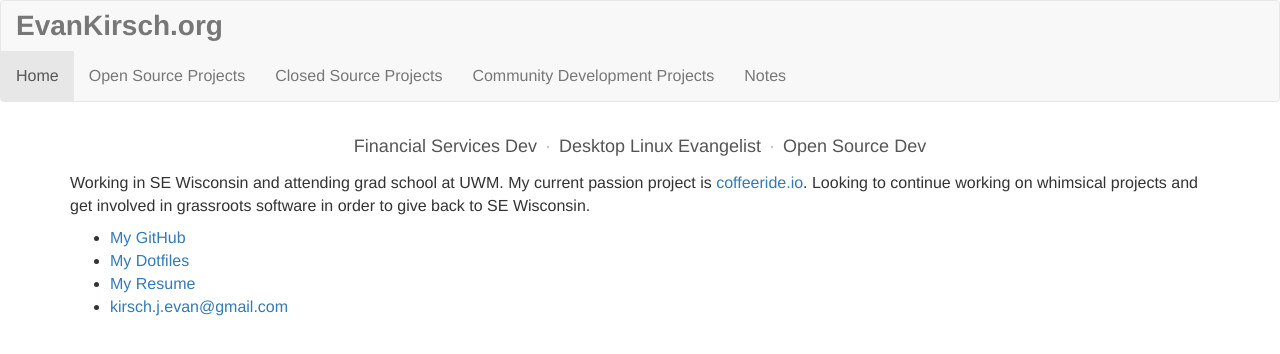
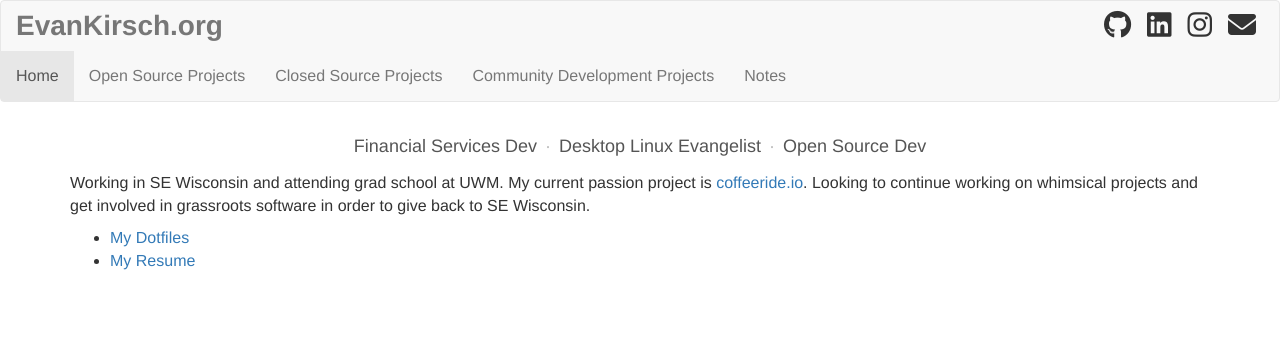
Before and after one commit to EvanKirsch/evankirsch.github.io, a website built with Vite: page index.html in a window 1280 px wide. Built offline with nearby package versions, Linux system fonts and the light colour scheme; no server answers.

Commit message:
Move socials to navbar

```diff
--- a/index.html
+++ b/index.html
@@ -5,6 +5,7 @@
         <link rel="icon" type="image/icon" href="/assets/favicon.ico">
         <link rel="stylesheet" type="text/css" href="./src/style.css" />
         <link rel="stylesheet" href="https://maxcdn.bootstrapcdn.com/bootstrap/3.3.6/css/bootstrap.min.css" />
+        <link rel="stylesheet" href="https://cdnjs.cloudflare.com/ajax/libs/font-awesome/6.7.2/css/all.min.css" />
         <script type="module" src="./src/index.ts"></script>
     </head>
     <body>
--- a/src/navbar/navbar-renderer.ts
+++ b/src/navbar/navbar-renderer.ts
@@ -6,6 +6,16 @@ import { HomeSummaryWidget } from "../widgets/home-summary-widget";
 import { SocialsWidget } from "../widgets/socials-widget";
 
 export class NavbarRenderer {
+
+  private socials = [
+    new _Social("GitHub", "fa-brands fa-github", "https://github.com/EvanKirsch"),
+    new _Social("LinkedIn", "fa-brands fa-linkedin", "https://www.linkedin.com/in/kirsch-j-evan/"),
+    new _Social("Instagram", "fa-brands fa-instagram", "https://www.instagram.com/evankirsch_birds/"),
+    // new _Social("Lichess", "fa-solid fa-chess-knight", "https://lichess.org/@/Evan_Kirsch"),
+    // new _Social("Strava", "fa-brands fa-strava", "https://www.strava.com/athletes/138548716"),
+    // new _Social("eBird", "fa-solid fa-binoculars", "https://ebird.org/profile/MjM3MDAzNw/US"),
+    new _Social("Email", "fa-solid fa-envelope", "mailto:kirsch.j.evan+mailto@gmail.com")
+  ];
 
   private pages = [
     new _Page("Home", "./assets/pages/home.html", "home", () => {
@@ -41,11 +51,28 @@ export class NavbarRenderer {
     const navbarHeader = document.createElement("div");
     navbarHeader.id = "nav-bar-header";
     navbarHeader.classList.add("navbar-header");
+
     const navbarBrand = document.createElement("a");
     navbarBrand.innerText = "EvanKirsch.org";
-    navbarBrand.href = "https://github.com/EvanKirsch";
-    navbarBrand.classList.add("navbar-brand")
+    navbarBrand.href = "#home";
+    navbarBrand.classList.add("navbar-brand");
     navbarHeader.appendChild(navbarBrand);
+
+    const socialsContainer = document.createElement("div");
+    socialsContainer.id = "navbar-socials";
+    this.socials.forEach(social => {
+      const a = document.createElement("a");
+      a.href = social.href;
+      a.target = "_blank";
+      a.setAttribute("aria-label", social.label);
+      a.classList.add("navbar-brand-social");
+      const icon = document.createElement("i");
+      icon.className = social.icon;
+      a.appendChild(icon);
+      socialsContainer.appendChild(a);
+    });
+    navbarHeader.appendChild(socialsContainer);
+
     return navbarHeader;
   }
 
@@ -109,3 +136,15 @@ class _Page {
     this.hook = hook;
   }
 }
+
+class _Social {
+  label: string;
+  icon: string;
+  href: string;
+
+  constructor(label: string, icon: string, href: string) {
+    this.icon = icon;
+    this.label = label;
+    this.href = href;
+  }
+}
--- a/src/style.css
+++ b/src/style.css
@@ -5,6 +5,23 @@ body {
 .navbar-brand {
   font-size: 28px;
   font-weight: bold;
+}
+
+#nav-bar-header {
+  width: 100%;
+}
+
+#navbar-socials {
+  float: right;
+}
+
+.navbar-brand-social {
+  padding: 10px 8px;
+  font-size: 28px;
+  display: inline-block;
+  line-height: 28px;
+  vertical-align: middle;
+  color: inherit;
 }
 
 .project-row {
--- a/src/widgets/socials-widget.ts
+++ b/src/widgets/socials-widget.ts
@@ -4,10 +4,10 @@ import { PageManager } from "../pagination/page-manager";
 export class SocialsWidget implements WidgetInterface<void> {
 
   private socials: _Social[] = [
-    new _Social("My GitHub", "https://github.com/EvanKirsch" ),
+    // new _Social("My GitHub", "https://github.com/EvanKirsch" ),
     new _Social("My Dotfiles", "https://github.com/EvanKirsch/dotfiles"),
     new _Social("My Resume", "/assets/evankirsch.pdf", "EvanKirsch_Resume.pdf"),
-    new _Social("kirsch.j.evan@gmail.com", "mailto:kirsch.j.evan+mailto@gmail.com"),
+    // new _Social("kirsch.j.evan@gmail.com", "mailto:kirsch.j.evan+mailto@gmail.com"),
   ];
 
   async renderOn(targetEltId: string): Promise<void> {
```
